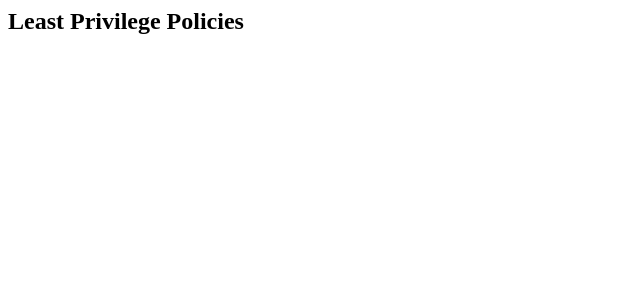
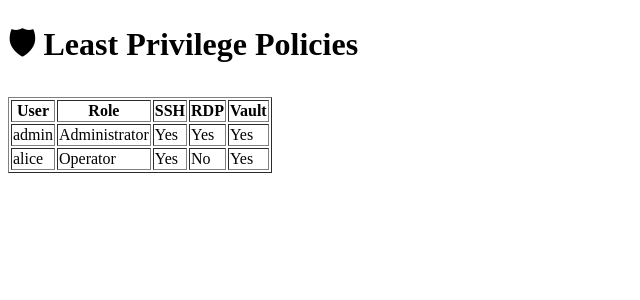
Before and after one commit to vemuripriyanka630-arch/PAM-LITE, a Flask app: template templates/least_privilege.html in a window 1280 px wide. Shown: the top 300 px of the page, without its empty margins (0-640 px from the left). Run offline with Flask 3, Linux system fonts and the light colour scheme; the template is opened without the code that fills it, so the values that code supplies are empty; parts of the project's set-up code (start-up, migrations or seed data) failed here and were passed over.

Commit message:
least_privilege.html

```diff
--- a/templates/least_privilege.html
+++ b/templates/least_privilege.html
@@ -1 +1,24 @@
-<h2>Least Privilege Policies</h2>
+<!DOCTYPE html><html>
+<head>
+<title>Least Privilege</title>
+</head>
+<body><h1>🛡 Least Privilege Policies</h1><table border="1"><tr>
+<th>User</th>
+<th>Role</th>
+<th>SSH</th>
+<th>RDP</th>
+<th>Vault</th>
+</tr><tr>
+<td>admin</td>
+<td>Administrator</td>
+<td>Yes</td>
+<td>Yes</td>
+<td>Yes</td>
+</tr><tr>
+<td>alice</td>
+<td>Operator</td>
+<td>Yes</td>
+<td>No</td>
+<td>Yes</td>
+</tr></table></body>
+</html>
```
